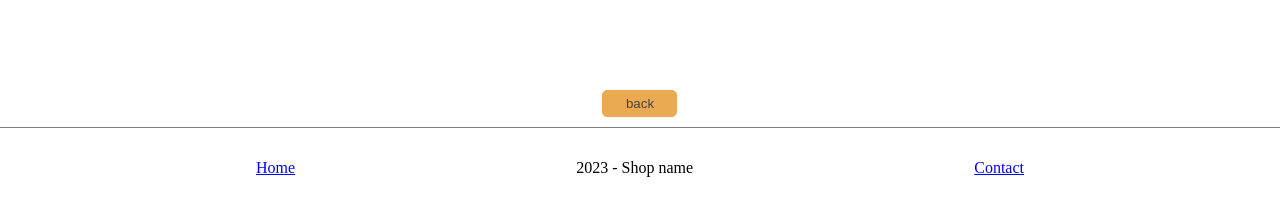
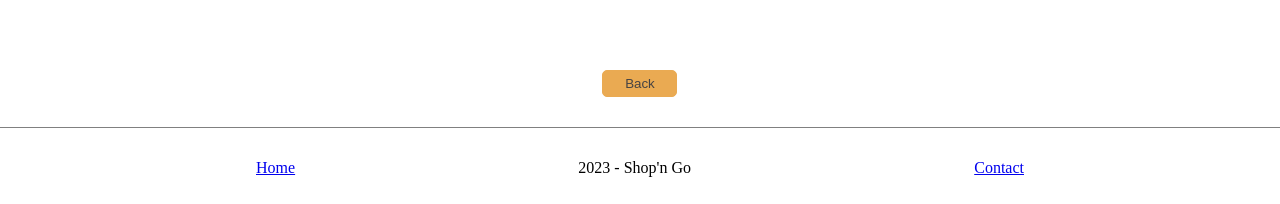
Before and after one commit to puggen1/js-frameworks-ca-bendik, a React (Create React App) app: page /cart in a window 1280 px wide. Shown: the part 613-817 px from the top of the page. Built offline with nearby package versions, Linux system fonts and the light colour scheme; no server answers.

Commit message:
removed logs, fixed footer, global back button

```diff
--- /dev/null
+++ b/src/components/Button/Back/index.jsx
@@ -0,0 +1,12 @@
+import React from 'react'
+import { useNavigate } from 'react-router-dom'
+import { Button } from '../style'
+
+const Back = () => {
+    const navigate = useNavigate()
+  return (
+    <Button className='back' onClick={()=>{navigate(-1)}}>Back</Button>
+  )
+}
+
+export default Back
--- a/src/components/Footer/index.jsx
+++ b/src/components/Footer/index.jsx
@@ -4,9 +4,9 @@ import {Footer as InnerFooter} from "./style.js"
 const Footer = () => {
   return (
     <InnerFooter>
-        <Link to="/">Home</Link>
-        <p>{new Date().getFullYear()} - Shop name</p>
-        <Link to="/contact">Contact</Link>
+        <Link className='toHome' to="/">Home</Link>
+        <p>{new Date().getFullYear()} - Shop'n Go</p>
+        <Link className='toContact' to="/contact">Contact</Link>
     </InnerFooter>
   )
 }
--- a/src/components/Footer/style.js
+++ b/src/components/Footer/style.js
@@ -1,6 +1,6 @@
 import styled from "styled-components";
 
-const Footer = styled.div`
+const Footer = styled.footer`
   width: 100%;
   display: flex;
   height: 10vh;
@@ -9,6 +9,26 @@ const Footer = styled.div`
   align-items: center;
   justify-content: space-between;
   border-top: solid 1px #808080;
+  @media screen and (max-width:584px) {
+
+    display: grid;
+    grid-template-columns: 1fr 1fr;
+    grid-template-rows: 1fr 1fr;
+    text-align: center;
+    padding: 0 5%;
+    .toHome{
+      grid-column: 1/2;
+    }
+    .toContact{
+      grid-column: 2/3;
+    }
+    p{
+      grid-column: 1/3;
+      grid-row: 2/3;
+      margin: 0;
+    }
+  }
+
 `;
 
 export { Footer };
--- a/src/components/Modal/index.jsx
+++ b/src/components/Modal/index.jsx
@@ -1,15 +1,15 @@
-import { useContext } from "react"
+import React, { useContext } from "react"
 import { NavModalContext } from "../../context/NavModal"
 import { Modal as MuiModal }  from "@mui/material"
 import InnerModal from "./InnerModal";
 const Modal = () => {
     const {modalStatus,setModalStatus, width} = useContext(NavModalContext);
   return (
-    (width < 1024) ?
-    <MuiModal open={modalStatus} onClose={()=>{setModalStatus(false)}}>
-        <InnerModal/>
+    (width <= 1024) ?
+    <MuiModal  open={modalStatus} onClose={()=>{setModalStatus(false)}}>
+        <InnerModal />
     </MuiModal> : null
-  )
+    )
 }
 
 export default Modal
--- a/src/pages/Cart/index.jsx
+++ b/src/pages/Cart/index.jsx
@@ -6,12 +6,11 @@ import { useSelector, useDispatch } from 'react-redux'
 import CartItem from '../../components/Cart/CartItem';
 import { removeAllProducts } from '../../store/cartSlice/cartSlice'
 import Button from '../../components/Button';
-import { Link, useNavigate } from 'react-router-dom';
+import Back from '../../components/Button/Back';
+import { Link } from 'react-router-dom';
 const Cart = () => {
   const dispatch = useDispatch()
-  const navigate = useNavigate()
   const cart = useSelector(state=>state.cart.cart);
-  console.log(cart)
   return (
     <CartMain>
       <InnerCart>
@@ -33,7 +32,7 @@ const Cart = () => {
       </LowerCart> : null}
       </InnerCart>
       {/*testing go back button*/}
-      <Button extraClass="back" onClickFunction={()=>{navigate(-1)}} text="back"/>
+      <Back/>
     </CartMain>
   )
 }
--- a/src/pages/Cart/style.js
+++ b/src/pages/Cart/style.js
@@ -12,11 +12,7 @@ const CartMain = styled(Main)`
   .empty {
     text-align: center;
   }
-  .back{
-    margin: 20px auto 0 auto;
-    display: block;
-    width: 75px;
-  }
+
   @media (max-width: 1024px) {
     width: 75%;
   }
--- a/src/pages/Product/index.jsx
+++ b/src/pages/Product/index.jsx
@@ -6,6 +6,7 @@ import SingleProduct from '../../components/Products/SingleProduct';
 import Reviews from '../../components/Reviews';
 import { useEffect } from 'react';
 import { useState } from 'react';
+import Back from '../../components/Button/Back';
 const Product = () => {
   //gets id from url
   const {id} = useParams();
@@ -24,6 +25,7 @@ const Product = () => {
       {isLoading && <div> loading </div>}
       {isError && <div> error </div>}
       {product ? <> <SingleProduct description={product.description}  imageUrl={product.imageUrl} id={product.id} title={product.title} price={product.price} discountedPrice={product.discountedPrice} onDiscount={(product.discountedPrice < product.price)}/> <Reviews reviews={product.reviews} rating={product.rating}/> </>: null}
+      <Back/>
     </SingleProductMain>
   )
 }
--- a/src/store/cartSlice/cartSlice.js
+++ b/src/store/cartSlice/cartSlice.js
@@ -24,7 +24,6 @@ export const cartSlice = createSlice({
     },
     removeProduct: (state, action) => {
       const { payload } = action;
-      console.log(payload);
       let target = state.cart.find((product) => product.id === payload.id);
       //if all is true, it will remove the product from the cart
       if (payload.all) {
@@ -38,7 +37,6 @@ export const cartSlice = createSlice({
         let oldAmount = target.amount;
         //change to amount fixer..
         if (payload.amount > 0) {
-          console.log(payload);
           target.amount = payload.amount;
           if (oldAmount > payload.amount) {
             state.total -= oldAmount - payload.amount;
--- a/src/theme/style.css
+++ b/src/theme/style.css
@@ -23,6 +23,11 @@ body{
     width: 50%;
     margin: 0 0 0 auto;
 }
+.back{
+    margin: 20px auto 20px auto;
+    display: block;
+    width: 75px;
+  }
 
 /*global error border */
 .error{
```
